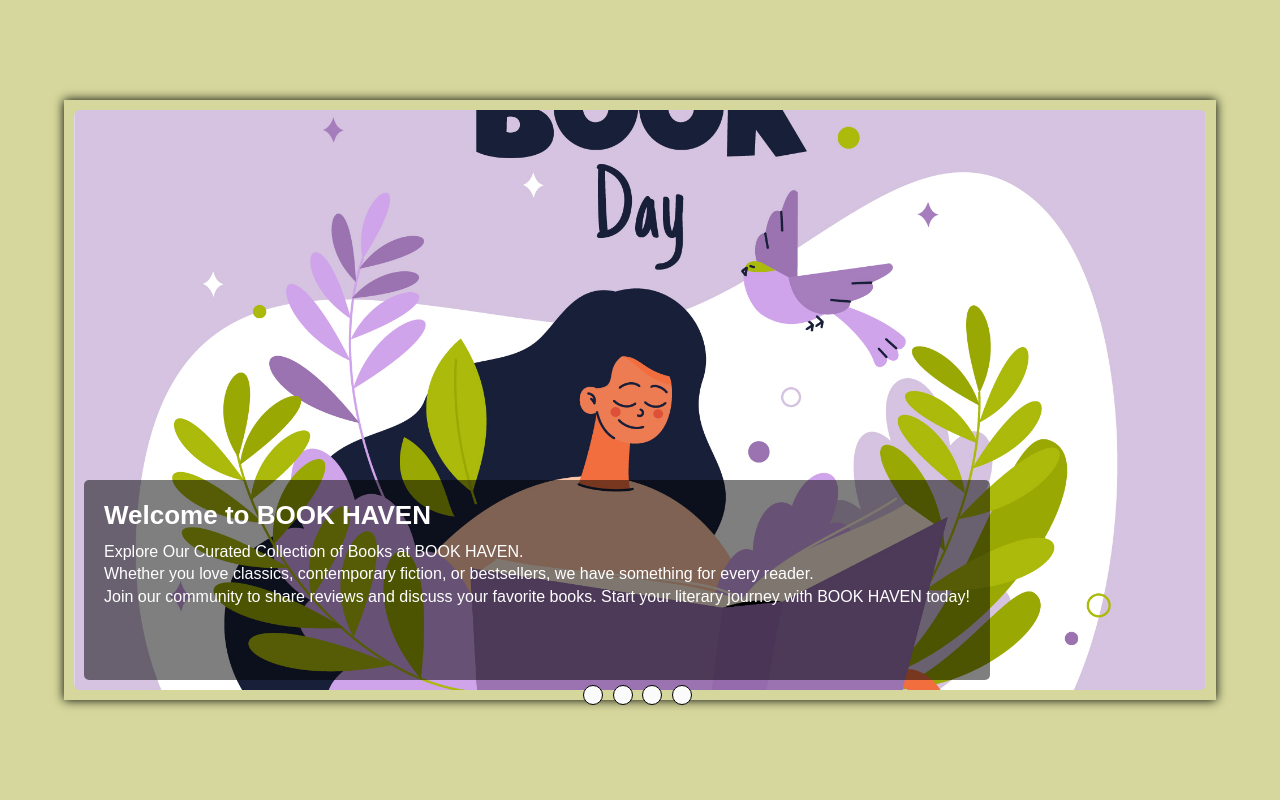
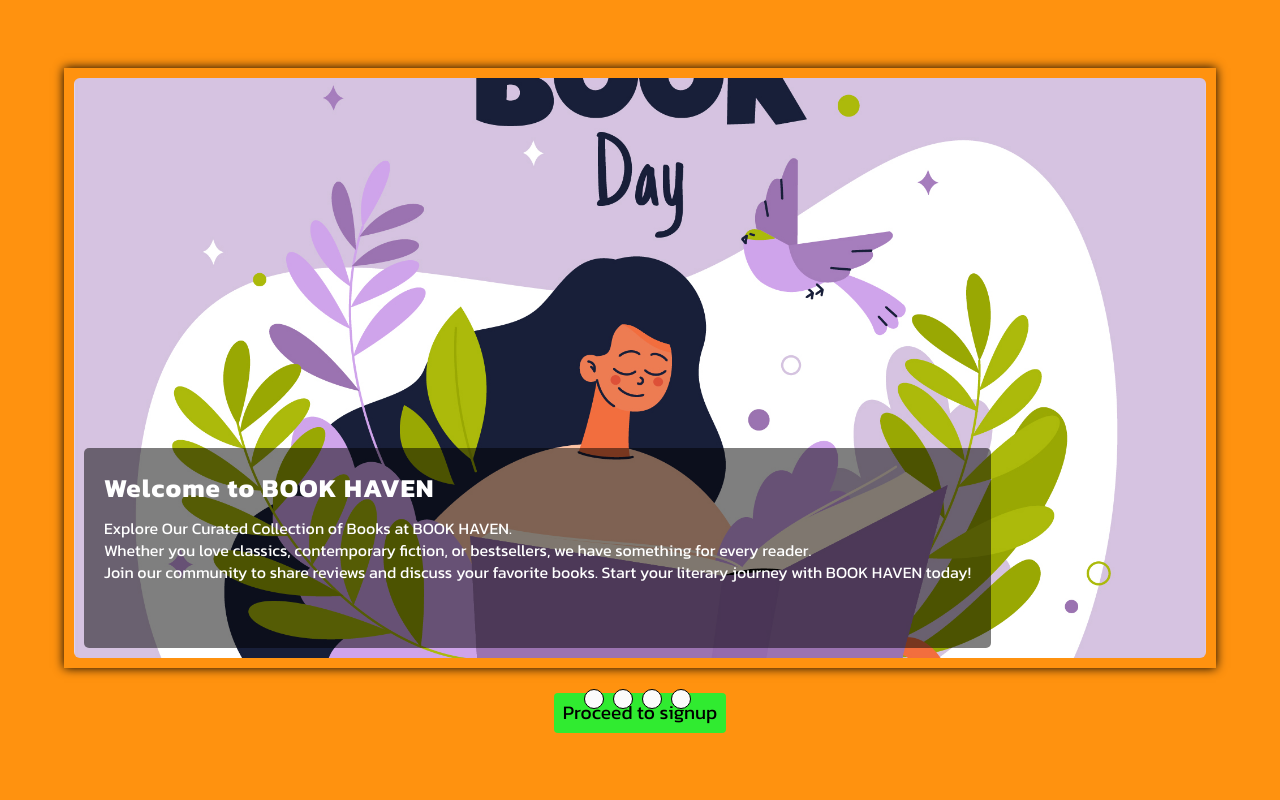
Before and after one commit to yolaahmad/book-haven, a PHP site: page / in a window 1280 px wide. Run offline with PHP 8.4, Linux system fonts and the light colour scheme.

Commit message:
completed landing page

```diff
--- a/css/index.css
+++ b/css/index.css
@@ -1,3 +1,4 @@
+@import url("https://fonts.googleapis.com/css2?family=Kanit:ital,wght@0,100;0,200;0,300;0,400;0,500;0,600;0,700;0,800;0,900;1,100;1,200;1,300;1,400;1,500;1,600;1,700;1,800;1,900&display=swap");
 * {
   margin: 0;
   padding: 0;
@@ -5,11 +6,12 @@
 }
 
 body {
-  background-color: rgb(213, 215, 156);
-  font-family: Arial, sans-serif;
+  background-color: rgba(255, 140, 0, 0.94);
+  font-family: Kanit, sans-serif;
   margin: 0;
   padding: 0;
   display: flex;
+  flex-direction: column;
   justify-content: center;
   align-items: center;
   min-height: 100vh;
@@ -48,10 +50,11 @@ body {
 .m-cont .overlay-text h1 {
   margin: 0 0 10px;
   font-size: large;
+  letter-spacing: 1.1px;
 }
 .m-cont .overlay-text p {
   margin: 0;
-  font-size: 0.8em;
+  font-size: 0.9em;
   line-height: 1.4;
 }
 
@@ -75,6 +78,24 @@ body {
   border-radius: 50%;
   border: 1px solid black;
   display: inline-block;
+}
+
+.button {
+  margin-top: 25px;
+}
+.button button {
+  font-size: 1.2em;
+  font-family: kanit, sans-serif;
+  height: 40px;
+  width: 9em;
+  padding: 5px;
+  background-color: rgb(48, 235, 48);
+  border: none;
+  border-radius: 4px;
+}
+
+button:hover {
+  cursor: pointer;
 }
 
 .show {
--- a/index.html
+++ b/index.html
@@ -40,6 +40,12 @@
            <span class="dots"></span>
            <span class="dots"></span>
         </div>
+
+        <footer>
+            <div class="button">
+                <button>Proceed to signup</button>
+            </div>
+        </footer>
     <script src="./index.js"></script>
 </body>
 </html>
```
